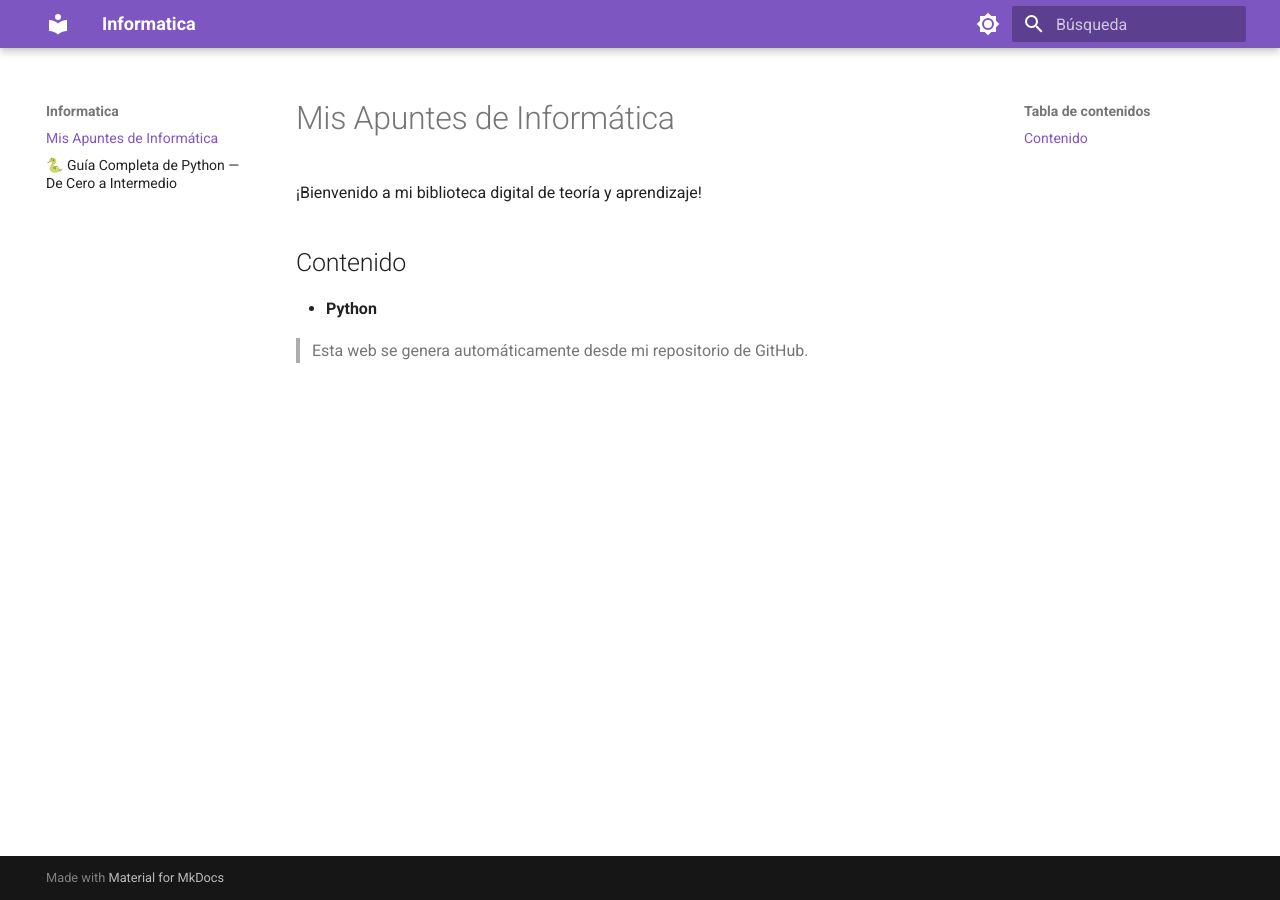
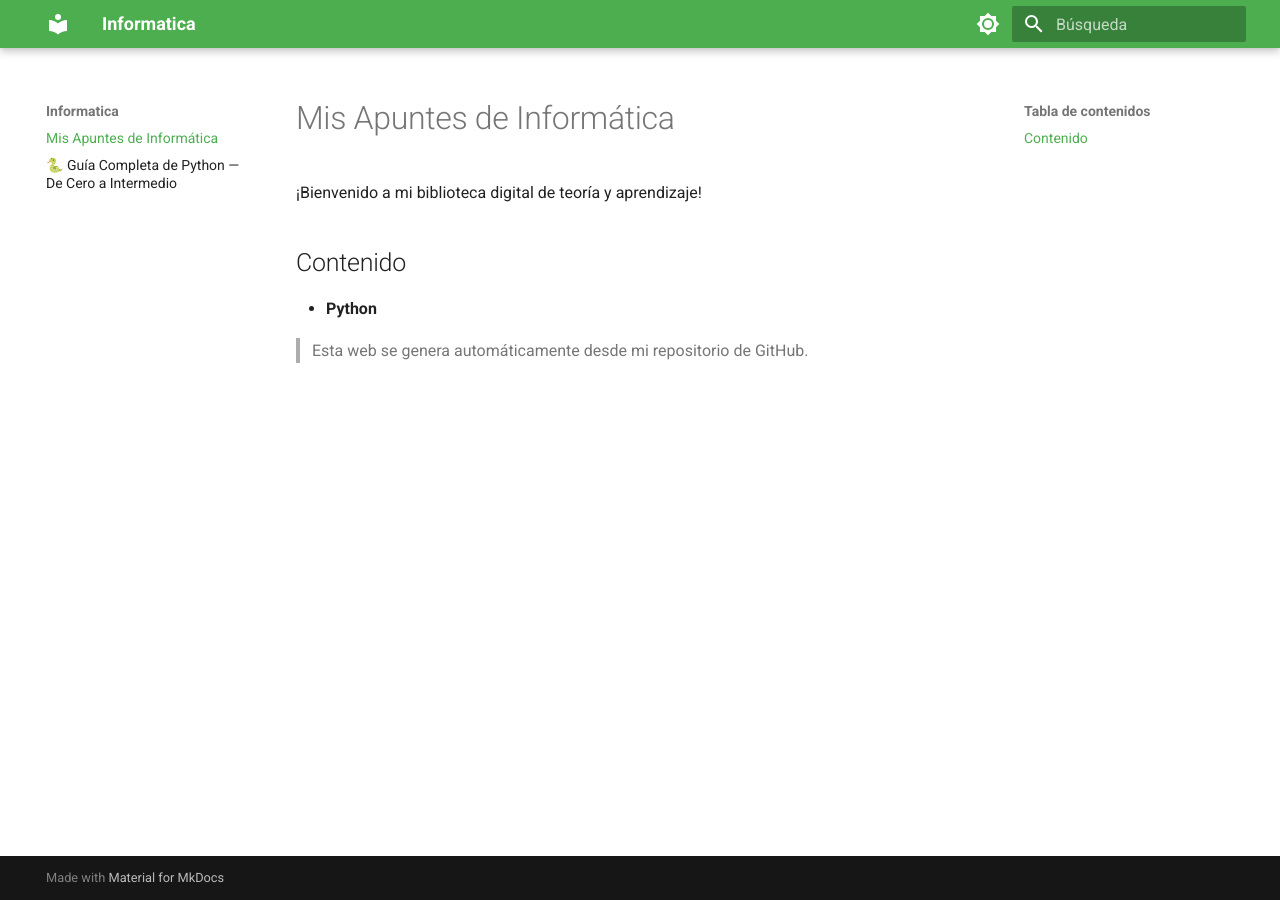
Before and after one commit to Daseptius/Informatica, an MkDocs documentation site: the page built from docs/index.md, in a window 1280 px wide. Built offline with MkDocs 1.6.1 and Material for MkDocs 9.7.7, drawn with Linux system fonts in a browser that asks for light colours.

Commit message:
Change color palette for light and dark modes

```diff
--- a/mkdocs.yml
+++ b/mkdocs.yml
@@ -6,16 +6,16 @@ theme:
     # Palette toggle for light mode
     - media: "(prefers-color-scheme: light)"
       scheme: default
-      primary: deep purple
-      accent: deep purple
+      primary: green
+      accent: green
       toggle:
         icon: material/brightness-7
         name: Cambiar a modo oscuro
     # Palette toggle for dark mode
     - media: "(prefers-color-scheme: dark)"
       scheme: slate
-      primary: green
-      accent: green
+      primary: deep orange
+      accent: deep orange
       toggle:
         icon: material/brightness-4
         name: Cambiar a modo claro
```
